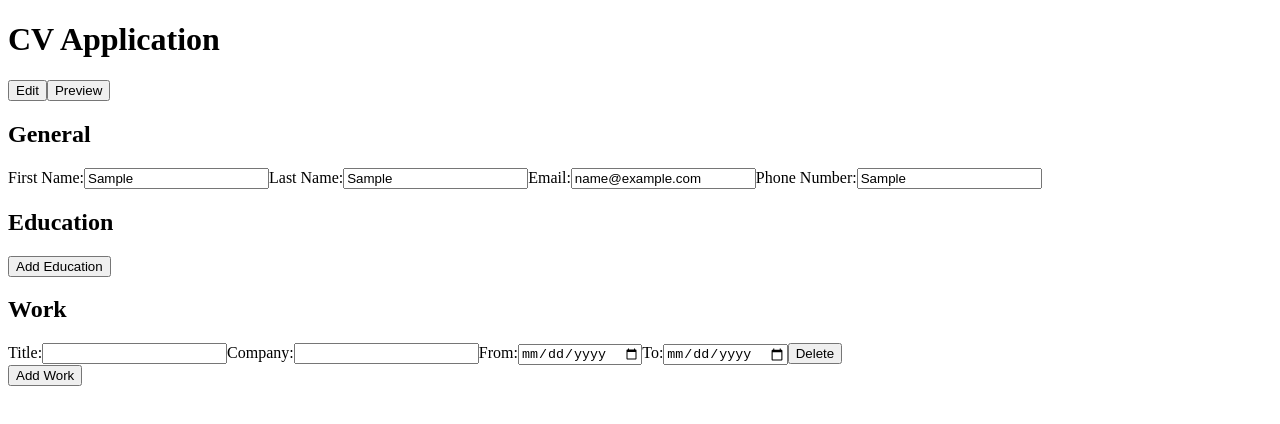
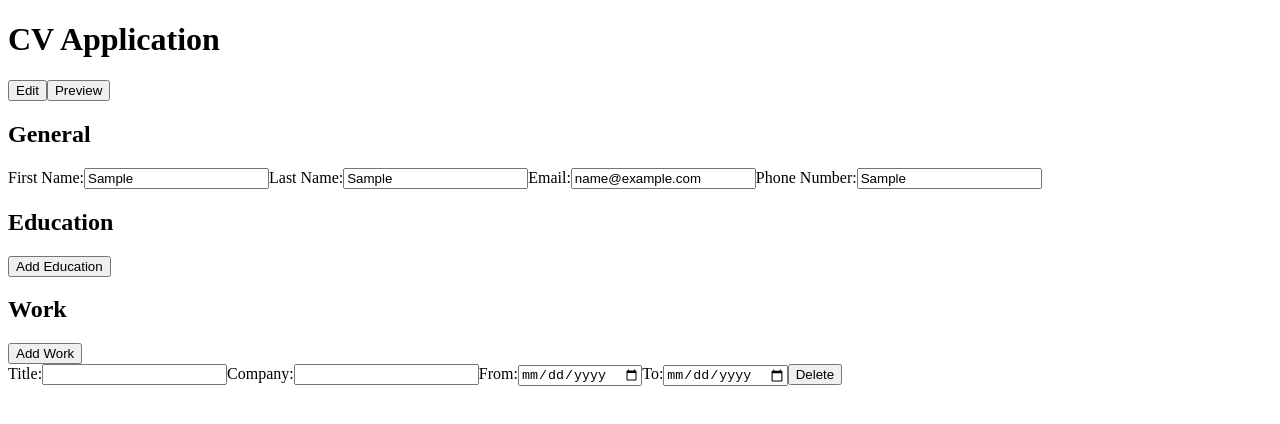
Before and after one commit to 01zulfi/cv-application, a React (Create React App) app: page / in a window 1280 px wide. Both pictures are taken after typing "Sample", "Sample", "name@example.com", "Sample" into the empty fields and a click on the button "Add Work". Shown: the top 424 px of the page. Built offline with nearby package versions, Linux system fonts and the light colour scheme.

Commit message:
Move add work logic to work info form component

```diff
--- a/src/components/CVInput.js
+++ b/src/components/CVInput.js
@@ -4,42 +4,22 @@ import GeneralInfoForm from "./GeneralInfoForm";
 import EducationInfoForm from "./EducationInfoForm";
 import WorkInfoForm from "./WorkInfoForm";
 
-const uniqueId = () => Math.floor(Math.random() * Date.now());
-
 class CVInput extends Component {
   constructor(props) {
     super(props);
 
     this.state = {
-      workQuantity: [],
     };
-
-    this.incrementWorkQuantity = this.incrementWorkQuantity.bind(this);
-  }
-
-  incrementWorkQuantity() {
-    const { workQuantity } = this.state;
-    this.setState({
-      workQuantity: workQuantity.concat({ id: uniqueId() }),
-    });
   }
 
   render() {
-    const { workQuantity } = this.state;
     const { style, dataHandler } = this.props;
 
     return (
       <div className="CVInput" style={style}>
         <GeneralInfoForm dataHandler={dataHandler} />
         <EducationInfoForm dataHandler={dataHandler} />
-        <WorkInfoForm dataHandler={dataHandler} quantity={workQuantity} />
-        <button
-          className="add-work-button"
-          type="button"
-          onClick={this.incrementWorkQuantity}
-        >
-          Add Work
-        </button>
+        <WorkInfoForm dataHandler={dataHandler} />
       </div>
     );
   }
--- a/src/components/WorkInfoForm.js
+++ b/src/components/WorkInfoForm.js
@@ -1,12 +1,34 @@
 import React, { Component } from "react";
-import PropTypes from "prop-types";
+// import PropTypes from "prop-types";
+
+const uniqueId = () => Math.floor(Math.random() * Date.now());
 
 class WorkInfoForm extends Component {
   static removeForm(event) {
     event.target.parentNode.remove();
   }
 
+  constructor(props) {
+    super(props);
+
+    this.state = {
+      //    data: [],
+      keys: [],
+    };
+
+    this.incrementQuantity = this.incrementQuantity.bind(this);
+  }
+
+  incrementQuantity() {
+    const { keys } = this.state;
+    this.setState({
+      keys: keys.concat({ id: uniqueId() }),
+    });
+  }
+
   render() {
+    const { keys } = this.state;
+
     const form = (
       <form>
         <label htmlFor="work-title">
@@ -29,23 +51,20 @@ class WorkInfoForm extends Component {
       </form>
     );
 
-    const { quantity } = this.props;
-
     return (
       <div className="work-info-form">
         <h2>Work </h2>
-        {quantity.map((el) => <div key={el.id}>{form}</div>)}
+        <button type="submit" onClick={this.incrementQuantity}>Add Work</button>
+        {keys.map((el) => <div key={el.id}>{form}</div>)}
       </div>
     );
   }
 }
 
 WorkInfoForm.propTypes = {
-  quantity: PropTypes.array,
 };
 
 WorkInfoForm.defaultProps = {
-  quantity: [],
 };
 
 export default WorkInfoForm;
```
